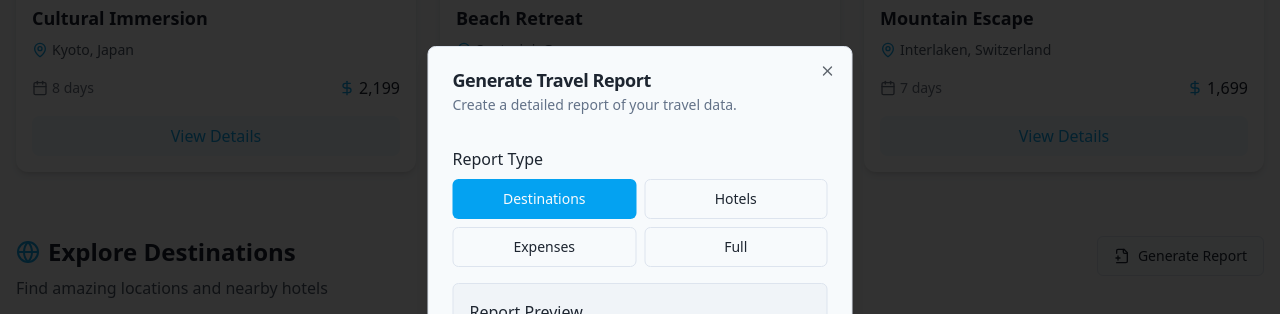
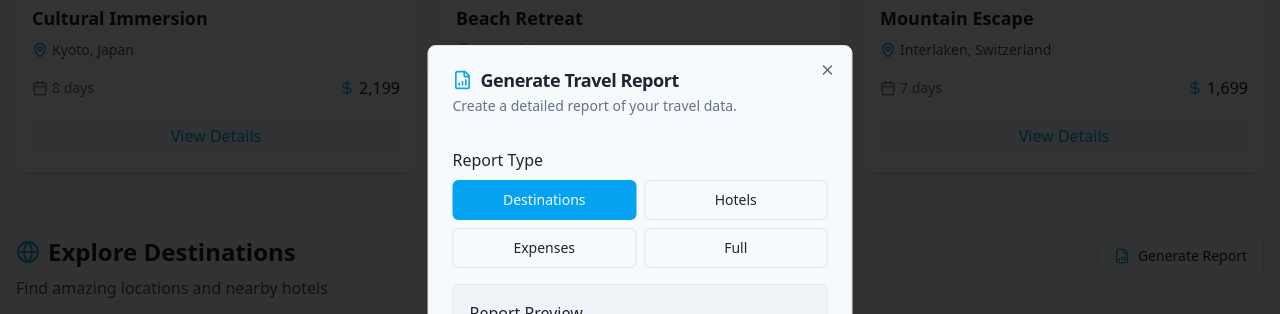
Before and after one commit to AgnaPaulson/traveloguenew, a React (Vite) app: page / in a window 1280 px wide. Both pictures are taken after typing "Sample" into the empty fields and a click on the button "Generate Report". Shown: the part 1468-1782 px from the top of the page. Built offline with nearby package versions, Linux system fonts and the light colour scheme.

Commit message:
Add report generator icon
Add an icon to the report generator component.

```diff
--- a/src/components/ReportGenerator.tsx
+++ b/src/components/ReportGenerator.tsx
@@ -1,6 +1,6 @@
 
 import React, { useState } from "react";
-import { Download, Clipboard, Printer, FilePlus2 } from "lucide-react";
+import { Download, Clipboard, Printer, FileBarChart } from "lucide-react";
 import {
   Dialog,
   DialogContent,
@@ -50,13 +50,16 @@ const ReportGenerator: React.FC<ReportGeneratorProps> = ({ className }) => {
       <Dialog>
         <DialogTrigger asChild>
           <Button variant="outline" className="gap-2">
-            <FilePlus2 className="h-4 w-4" />
+            <FileBarChart className="h-4 w-4 text-travel-primary" />
             Generate Report
           </Button>
         </DialogTrigger>
         <DialogContent className="sm:max-w-[425px]">
           <DialogHeader>
-            <DialogTitle>Generate Travel Report</DialogTitle>
+            <DialogTitle className="flex items-center gap-2">
+              <FileBarChart className="h-5 w-5 text-travel-primary" />
+              Generate Travel Report
+            </DialogTitle>
             <DialogDescription>
               Create a detailed report of your travel data.
             </DialogDescription>
```
